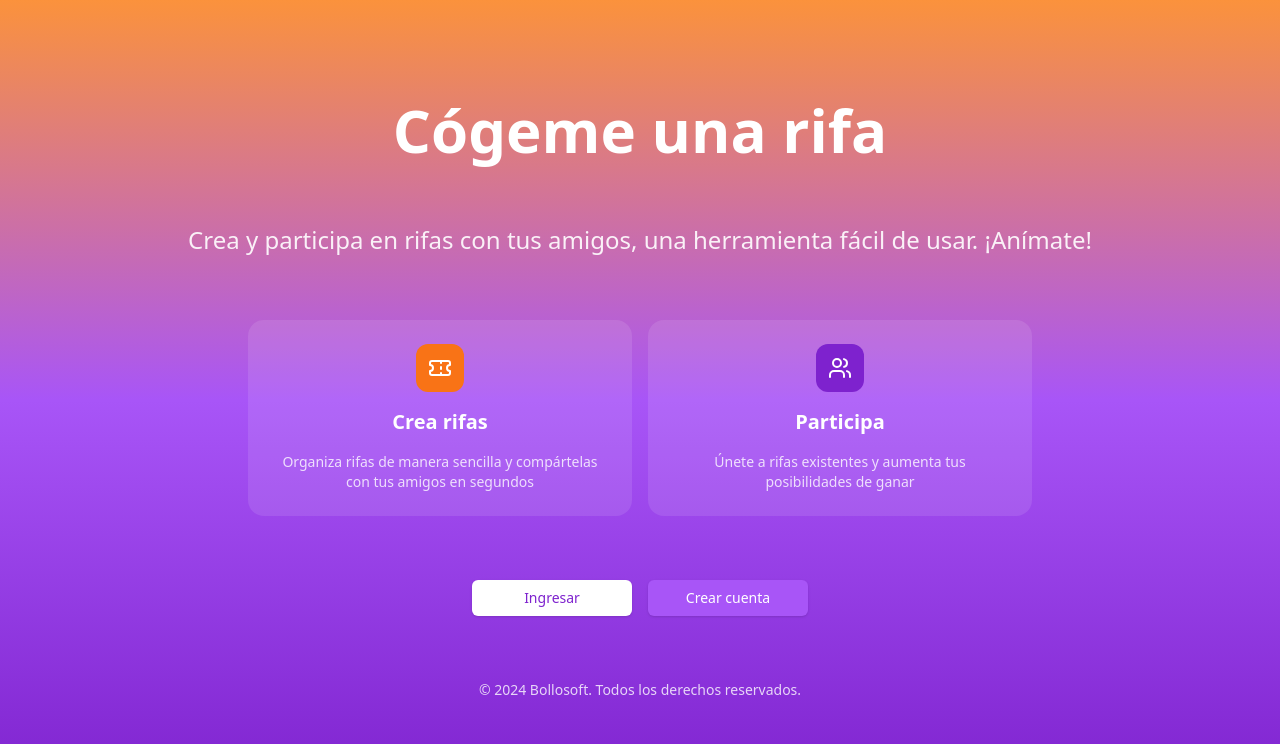
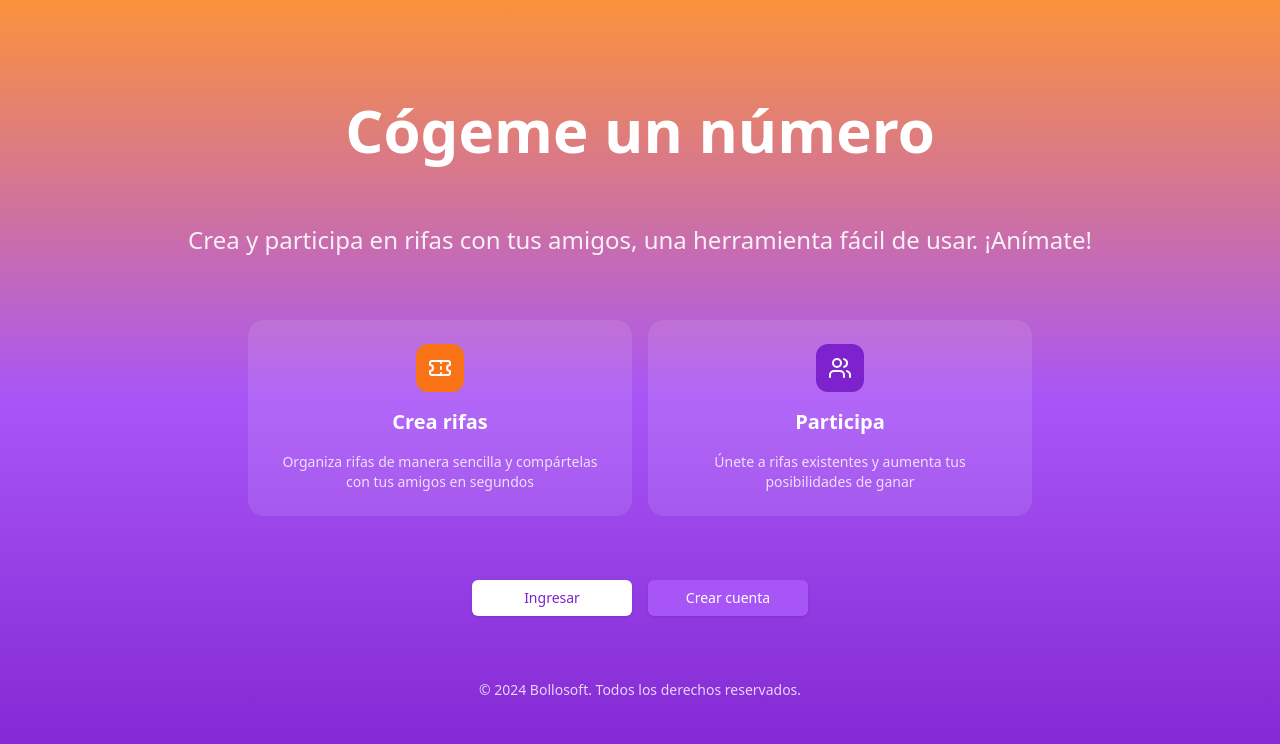
Before and after one commit to IsaacNavarro-0206/cogeme-una-rifa-frontend, a React (Vite) app: page / in a window 1280 px wide. Shown: the top 744 px of the page. Built offline with nearby package versions, Linux system fonts and the light colour scheme; no server answers.

Commit message:
se corrigió el título de la landing page

```diff
--- a/src/pages/LandingPage/index.tsx
+++ b/src/pages/LandingPage/index.tsx
@@ -10,7 +10,7 @@ const LandingPage: React.FC = () => {
   return (
     <div className="w-full min-h-screen bg-gradient-to-b from-orange-400 via-purple-500 to-purple-700 flex flex-col justify-center items-center p-4 space-y-16">
       <h1 className="text-white text-4xl md:text-6xl font-bold">
-        Cógeme una rifa
+        Cógeme un número
       </h1>
 
       <p className="text-white/90 text-xl md:text-2xl text-center">
```
